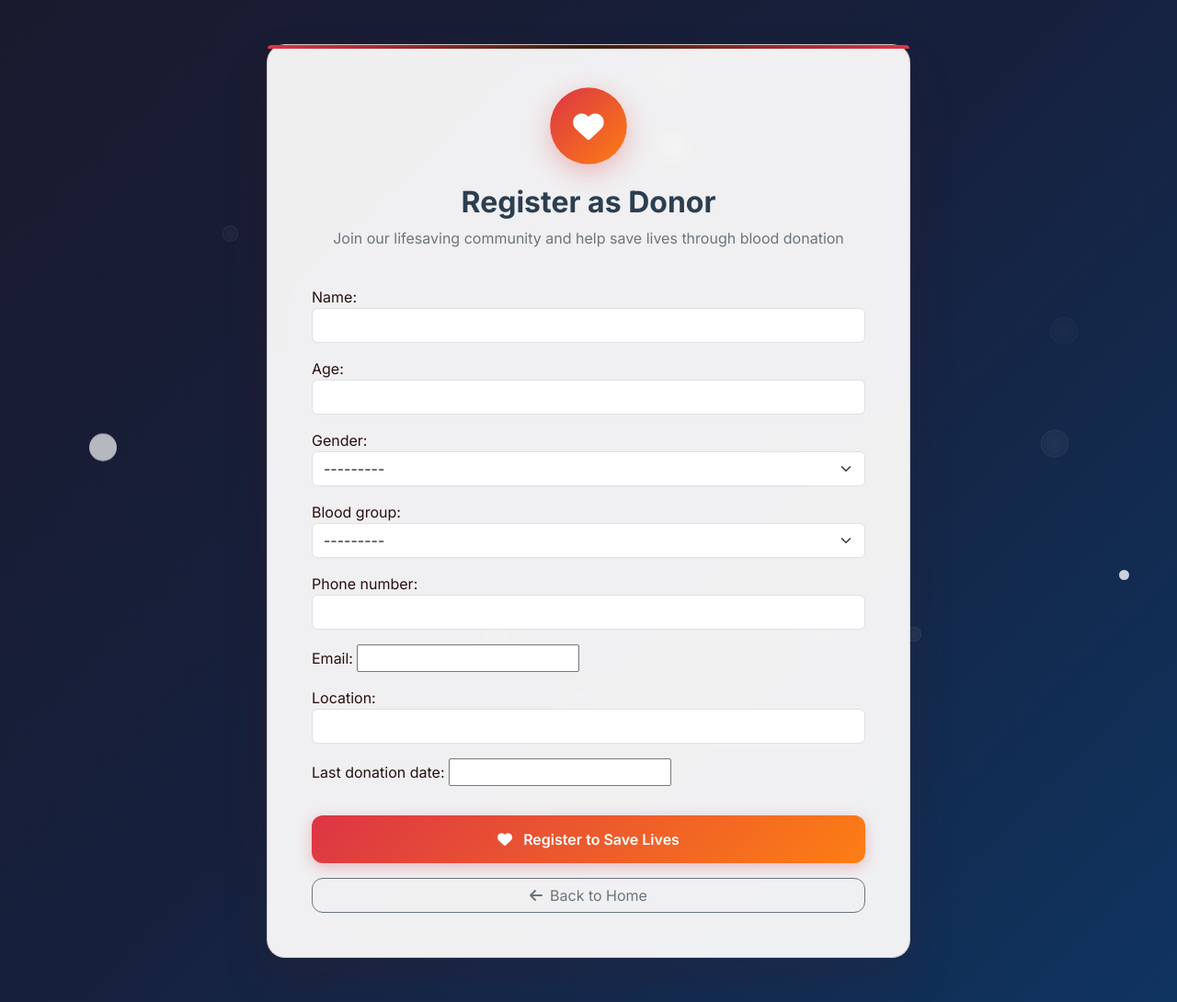
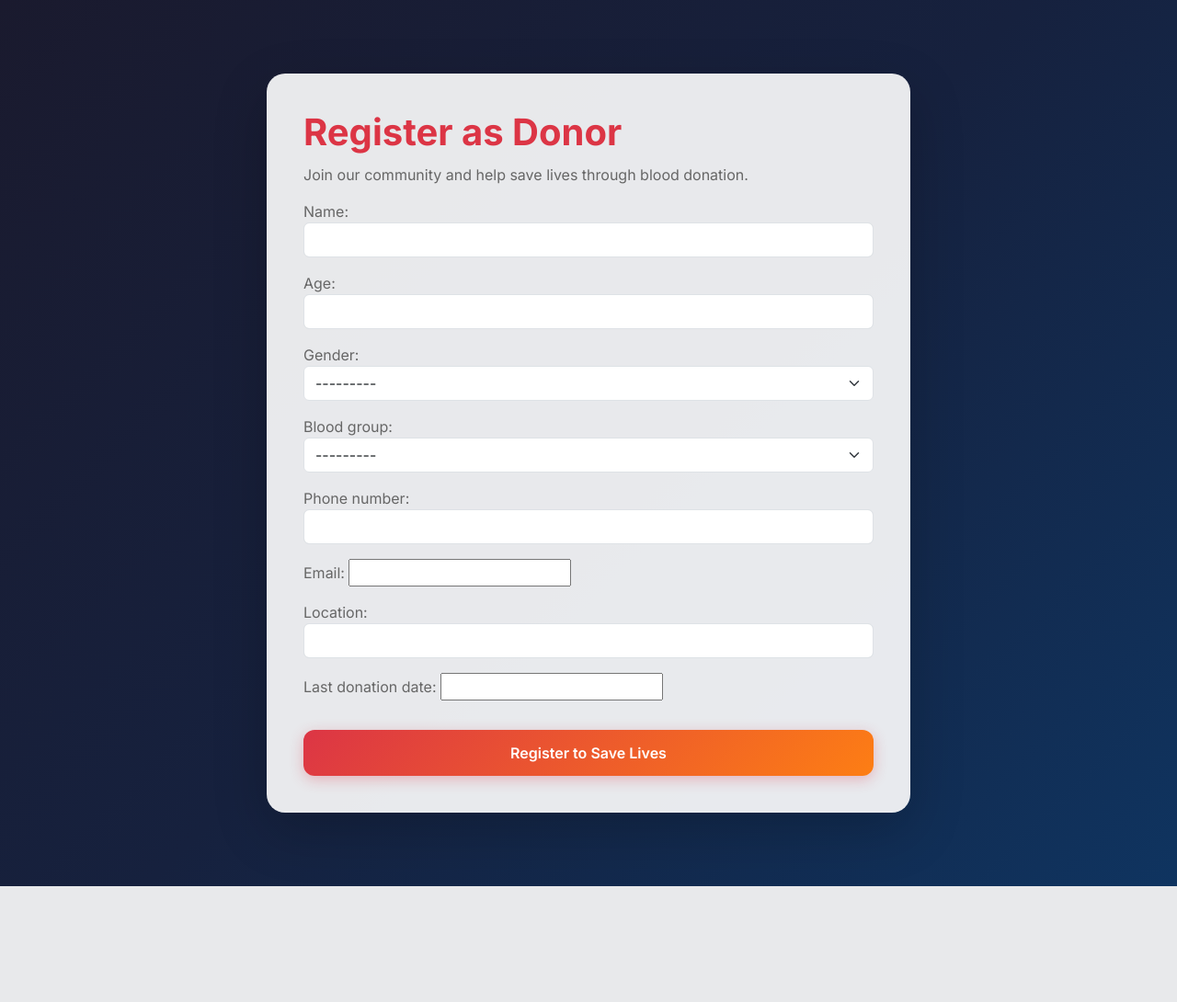
Before and after one commit to yashika0128/Life_Saver, a Django app: page /donors/new/ in a window 1280 px wide. Shown: the whole page at 92% size. After the commit the page ends 964 px from the top, so only its background shows below. Run offline with Django 5.2, Linux system fonts and the light colour scheme; some libraries are stand-ins or nearby versions.

Commit message:
Updated donor_list and also added pop-ups

```diff
--- a/lifesaver_app/templates/lifesaver_app/donor_form.html
+++ b/lifesaver_app/templates/lifesaver_app/donor_form.html
@@ -27,335 +27,209 @@
           #0f3460 100%
         );
         min-height: 100vh;
+        color: white;
         overflow-x: hidden;
-        color: #281010;
       }
-      /* Gentle Floating Bubbles */
-      .bubbles {
+
+      .form-card {
+        background: rgba(255, 255, 255, 0.9);
+        color: #333;
+        border-radius: 20px;
+        padding: 40px;
+        margin: 5rem auto;
+        width: 90%;
+        max-width: 700px;
+        box-shadow: 0 20px 60px rgba(0, 0, 0, 0.2);
+        position: relative;
+        z-index: 10;
+      }
+
+      .form-card h1 {
+        color: #dc3545;
+        font-weight: 700;
+        margin-bottom: 10px;
+      }
+
+      .form-card p {
+        color: #666;
+      }
+
+      .btn-primary {
+        background: linear-gradient(135deg, #dc3545, #fd7e14);
+        border: none;
+        border-radius: 12px;
+        padding: 0.8rem 2rem;
+        font-size: 1rem;
+        font-weight: 600;
+        width: 100%;
+        box-shadow: 0 4px 15px rgba(220, 53, 69, 0.3);
+      }
+
+      .btn-primary:hover {
+        transform: translateY(-2px);
+        box-shadow: 0 6px 20px rgba(220, 53, 69, 0.4);
+      }
+
+      /* POPUP STYLES */
+      .popup-overlay {
         position: fixed;
         top: 0;
         left: 0;
         width: 100%;
         height: 100%;
-        pointer-events: none;
-        z-index: 1;
+        background: rgba(0, 0, 0, 0.8);
+        backdrop-filter: blur(4px);
+        display: flex;
+        justify-content: center;
+        align-items: center;
+        z-index: 999;
+        opacity: 0;
+        visibility: hidden;
+        transition: 0.3s ease;
       }
 
-      .bubble {
-        position: absolute;
-        width: 40px;
-        height: 40px;
-        background: radial-gradient(
-          circle,
-          rgba(255, 255, 255, 0.1) 0%,
-          rgba(255, 255, 255, 0.05) 70%
-        );
-        border-radius: 50%;
-        animation: bubbleFloat 8s ease-in-out infinite;
-        border: 1px solid rgba(255, 255, 255, 0.1);
+      .popup-overlay.active {
+        opacity: 1;
+        visibility: visible;
       }
 
-      @keyframes bubbleFloat {
-        0%,
-        100% {
-          transform: translateY(0) translateX(0);
-          opacity: 0.3;
-        }
-        50% {
-          transform: translateY(-30px) translateX(15px);
-          opacity: 0.8;
-        }
+      .popup {
+        background: #1e1e2e;
+        color: white;
+        padding: 40px;
+        border-radius: 20px;
+        max-width: 500px;
+        width: 90%;
+        box-shadow: 0 20px 40px rgba(0, 0, 0, 0.5);
       }
 
-      /* Soft Heart Particles */
-      .hearts {
-        position: fixed;
-        top: 0;
-        left: 0;
-        width: 100%;
-        height: 100%;
-        pointer-events: none;
-        z-index: 1;
+      .summary-item {
+        display: flex;
+        justify-content: space-between;
+        padding: 10px 0;
+        border-bottom: 1px solid #444;
       }
 
-      .heart {
-        position: absolute;
-        color: rgba(255, 182, 193, 0.6);
-        font-size: 20px;
-        animation: heartFloat 6s ease-in-out infinite;
+      .popup-actions {
+        display: flex;
+        justify-content: space-between;
+        margin-top: 30px;
       }
 
-      @keyframes heartFloat {
-        0%,
-        100% {
-          transform: translateY(0) rotate(0deg);
-          opacity: 0.4;
-        }
-        50% {
-          transform: translateY(-20px) rotate(10deg);
-          opacity: 0.8;
-        }
+      .popup-actions button {
+        padding: 10px 20px;
+        border: none;
+        border-radius: 8px;
+        font-weight: 600;
+        cursor: pointer;
       }
 
-      /* Gentle Pulse Background */
-      .pulse-bg {
+      .edit-btn {
+        background-color: #28a745;
+        color: white;
+      }
+      .delete-btn {
+        background-color: #dc3545;
+        color: white;
+      }
+      .confirm-btn {
+        background-color: #ffc107;
+        color: #000;
+      }
+
+      .success-message {
         position: fixed;
         top: 50%;
         left: 50%;
-        width: 500px;
-        height: 500px;
-        background: radial-gradient(
-          circle,
-          rgba(100, 149, 237, 0.1) 0%,
-          transparent 70%
-        );
-        border-radius: 50%;
         transform: translate(-50%, -50%);
-        animation: gentlePulse 4s ease-in-out infinite;
-        z-index: 1;
-      }
-
-      @keyframes gentlePulse {
-        0%,
-        100% {
-          transform: translate(-50%, -50%) scale(0.8);
-          opacity: 0.3;
-        }
-        50% {
-          transform: translate(-50%, -50%) scale(1.1);
-          opacity: 0.6;
-        }
-      }
-
-      /* Twinkling Stars */
-      .stars {
-        position: fixed;
-        top: 0;
-        left: 0;
-        width: 100%;
-        height: 100%;
-        pointer-events: none;
-        z-index: 1;
-      }
-
-      .star {
-        position: absolute;
-        width: 2px;
-        height: 2px;
-        background: #ffffff;
-        border-radius: 50%;
-        animation: twinkle 3s ease-in-out infinite;
-      }
-
-      @keyframes twinkle {
-        0%,
-        100% {
-          opacity: 0.3;
-          transform: scale(1);
-        }
-        50% {
-          opacity: 1;
-          transform: scale(1.5);
-        }
-      }
-
-      .main-container {
-        min-height: 100vh;
-        display: flex;
-        align-items: center;
-        justify-content: center;
-        padding: 3rem 1rem;
-        position: relative;
-        z-index: 10;
-      }
-      .form-card {
-        background: rgba(252, 251, 251, 0.95);
-        backdrop-filter: blur(10px);
+        background: #28a745;
+        color: white;
+        padding: 30px;
         border-radius: 20px;
-        box-shadow: 0 25px 50px rgba(82, 19, 19, 0.15);
-        border: 1px solid rgba(101, 52, 52, 0.2);
-        padding: 3rem;
-        width: 100%;
-        max-width: 700px;
-        position: relative;
-      }
-      .form-card::before {
-        content: "";
-        position: absolute;
-        top: 0;
-        left: 0;
-        right: 0;
-        height: 4px;
-        background: linear-gradient(90deg, #dc3545, #38200c, #dc3545);
-        border-radius: 20px 20px 0 0;
-      }
-      .header-section {
         text-align: center;
-        margin-bottom: 2.5rem;
-      }
-      .icon-container {
-        width: 80px;
-        height: 80px;
-        margin: 0 auto 1.5rem;
-        background: linear-gradient(135deg, #dc3545, #fd7e14);
-        border-radius: 50%;
-        display: flex;
-        align-items: center;
-        justify-content: center;
-        box-shadow: 0 8px 25px rgba(220, 53, 69, 0.3);
-        animation: pulse 2s infinite;
-      }
-      @keyframes pulse {
-        0%,
-        100% {
-          transform: scale(1);
-        }
-        50% {
-          transform: scale(1.05);
-        }
-      }
-      .icon-container i {
-        color: white;
-        font-size: 2rem;
-      }
-      .page-title {
-        font-size: 2rem;
-        font-weight: 700;
-        color: #2c3e50;
-      }
-      .page-subtitle {
-        color: #6c757d;
-      }
-      .btn-primary {
-        background: linear-gradient(135deg, #dc3545, #fd7e14);
-        border: none;
-        border-radius: 12px;
-        padding: 0.875rem 2rem;
-        font-size: 1rem;
-        font-weight: 600;
-        width: 100%;
-        box-shadow: 0 4px 15px rgba(220, 53, 69, 0.3);
-      }
-      .btn-primary:hover {
-        transform: translateY(-2px);
-        box-shadow: 0 6px 20px rgba(220, 53, 69, 0.4);
-        background: linear-gradient(135deg, #c82333, #e8590c);
-      }
-      .btn-outline-secondary {
-        margin-top: 1rem;
-        border-radius: 12px;
-      }
-      .bubbles,
-      .hearts,
-      .stars {
-        position: fixed;
-        top: 0;
-        left: 0;
-        width: 100%;
-        height: 100%;
-        pointer-events: none;
-        z-index: 1;
-      }
-      .bubble,
-      .heart,
-      .star {
-        position: absolute;
-        border-radius: 50%;
-        animation: floatAnimation 8s ease-in-out infinite;
-      }
-      @keyframes floatAnimation {
-        0%,
-        100% {
-          transform: translateY(0);
-          opacity: 0.3;
-        }
-        50% {
-          transform: translateY(-30px);
-          opacity: 0.8;
-        }
+        z-index: 2000;
+        display: none;
       }
     </style>
   </head>
   <body>
-    <div class="animated-bg">
-      <span></span><span></span><span></span><span></span><span></span
-      ><span></span>
-    </div>
+    <div class="form-card">
+      <h1>Register as Donor</h1>
+      <p>Join our community and help save lives through blood donation.</p>
 
-    <div class="bubbles"></div>
-    <div class="hearts"></div>
-    <div class="stars"></div>
-    <div class="container main-container">
-      <div class="form-card">
-        <div class="header-section">
-          <div class="icon-container">
-            <i class="fas fa-heart"></i>
-          </div>
-          <h1 class="page-title">Register as Donor</h1>
-          <p class="page-subtitle">
-            Join our lifesaving community and help save lives through blood
-            donation
-          </p>
-        </div>
-        <form method="POST">
+      <form id="donorForm" method="POST">
         {% csrf_token %} {{ form.as_p }}
 
         <button
-            id="submitBtn"
-            type="submit"
+          type="button"
           class="btn btn-primary mt-3"
-            onclick="animateSubmit(event)"
+          onclick="showPopup()"
         >
-            <span id="btnIcon"><i class="fas fa-heart me-2"></i></span>
-            <span id="btnText">Register to Save Lives</span>
+          Register to Save Lives
         </button>
       </form>
-        <div class="text-center">
-          <a href="/" class="btn btn-outline-secondary w-100">
-            <i class="fas fa-arrow-left me-2"></i>Back to Home
-          </a>
+    </div>
+
+    <!-- Confirmation Popup -->
+    <div class="popup-overlay" id="popupOverlay">
+      <div class="popup">
+        <h2>🩸 Confirm Your Details</h2>
+        <div id="summaryContent" class="mt-4">
+          <!-- Summary details inserted dynamically -->
+        </div>
+        <div class="popup-actions mt-4">
+          <button class="edit-btn" onclick="closePopup()">Edit</button>
+          <button class="confirm-btn" onclick="submitForm()">Confirm</button>
         </div>
       </div>
     </div>
+
+    <!-- Success Message -->
+    <div class="success-message" id="successMessage">
+      <h3>🎉 Thank You!</h3>
+      <p>Your donation has been successfully registered!</p>
+    </div>
+
     <script>
-      function createElement(className, containerId) {
-        const el = document.createElement("div");
-        el.className = className;
-        el.style.left = Math.random() * 100 + "vw";
-        el.style.top = Math.random() * 100 + "vh";
-        el.style.width = el.style.height = Math.random() * 20 + 10 + "px";
-        document.querySelector(containerId).appendChild(el);
-        setTimeout(() => el.remove(), 8000);
+      function showPopup() {
+        const form = document.getElementById("donorForm");
+        const inputs = form.querySelectorAll("input, select, textarea");
+        let summary = "";
+
+        inputs.forEach((input) => {
+          if (
+            input.name !== "csrfmiddlewaretoken" && // Ignore CSRF token
+            input.type !== "submit" &&
+            input.value.trim() !== ""
+          ) {
+            const label =
+              input.labels?.[0]?.innerText ||
+              input.name
+                .replace(/_/g, " ")
+                .replace(/\b\w/g, (l) => l.toUpperCase());
+            summary += `<div class="summary-item"><span>${label}:</span><span>${input.value}</span></div>`;
           }
-      setInterval(() => createElement("bubble", ".bubbles"), 1000);
-      setInterval(() => createElement("heart", ".hearts"), 1500);
-      setInterval(() => createElement("star", ".stars"), 800);
-    </script>
-    <script src="https://cdnjs.cloudflare.com/ajax/libs/bootstrap/5.3.0/js/bootstrap.bundle.min.js"></script>
-  <script>
-  function animateSubmit(event) {
-    const btn = document.getElementById("submitBtn");
-    const icon = document.getElementById("btnIcon");
-    const text = document.getElementById("btnText");
+        });
 
-    event.preventDefault(); // prevent default for visual effect
-    text.innerText = "Saving...";
-    icon.innerHTML = "🐰"; // Bunny!
-    btn.disabled = true;
+        document.getElementById("summaryContent").innerHTML = summary;
+        document.getElementById("popupOverlay").classList.add("active");
+      }
 
-    // Button bounce effect
-    btn.style.transition = "transform 0.3s ease";
-    btn.style.transform = "scale(1.1)";
+      function closePopup() {
+        document.getElementById("popupOverlay").classList.remove("active");
+      }
+
+      function submitForm() {
+        document.getElementById("popupOverlay").classList.remove("active");
+        const successMsg = document.getElementById("successMessage");
+        successMsg.style.display = "block";
+
+        // Redirect to homepage after 2.5 seconds
         setTimeout(() => {
-      btn.style.transform = "scale(1)";
-    }, 300);
-
-    // Submit after short delay
-    setTimeout(() => {
-      btn.closest("form").submit();
-    }, 800); // 0.8s delay for the bounce effect
+          successMsg.style.display = "none";
+          window.location.href = "/"; // Update this if your home URL is different
+        }, 2500);
       }
     </script>
-
   </body>
 </html>
--- a/lifesaver_app/urls.py
+++ b/lifesaver_app/urls.py
@@ -2,23 +2,18 @@ from django.urls import path
 from . import views
 
 urlpatterns = [
-    # Home / Landing Page
-    path('', views.index, name='index'),
-
-    # Donor URLs
+    path('', views.home, name='home'),  # Homepage with success message
     path('donors/', views.donor_list, name='donor_list'),
     path('donors/new/', views.donor_create, name='donor_create'),
-    path('donors/<int:pk>/edit/', views.donor_edit, name='donor_edit'),
-    path('donors/<int:pk>/delete/', views.donor_delete, name='donor_delete'),
+    path('donors/edit/<int:pk>/', views.donor_edit, name='donor_edit'),
+    path('donors/delete/<int:pk>/', views.donor_delete, name='donor_delete'),
 
-    # Receiver URLs
     path('receivers/', views.receiver_list, name='receiver_list'),
     path('receivers/new/', views.receiver_create, name='receiver_create'),
 
-    # Static/Informational Pages
     path('community/', views.community, name='community'),
-    path('mobile-friendly/', views.mobile_friendly, name='mobile_friendly'),
-    path('trusted-network/', views.trusted_network, name='trusted_network'),
-    path('track-impact/', views.track_impact, name='track_impact'),
-    path('safe-donation/', views.safe_easy_donation, name='safe_easy_donation'),
+    path('mobile/', views.mobile_friendly, name='mobile_friendly'),
+    path('network/', views.trusted_network, name='trusted_network'),
+    path('impact/', views.track_impact, name='track_impact'),
+    path('donation/', views.safe_easy_donation, name='safe_easy_donation'),
 ]
--- a/lifesaver_app/views.py
+++ b/lifesaver_app/views.py
@@ -2,9 +2,16 @@ from django.shortcuts import render, redirect, get_object_or_404
 from .models import Donor, Receiver
 from .forms import DonorForm, ReceiverForm
 
-# 🏠 Home Page
-def index(request):
-    return render(request, 'lifesaver_app/index.html')
+# 🏠 Home Page with donor success message
+def home(request):
+    donor_data = request.session.pop('donor_data', None)
+    success = request.session.pop('success', False)
+    print("donor_data:", donor_data)
+    print("show_success:", success)
+    return render(request, 'lifesaver_app/index.html', {
+        'donor_data': donor_data,
+        'show_success': success
+    })
 
 # 🩸 Donor Views
 def donor_list(request):
@@ -12,10 +19,24 @@ def donor_list(request):
     return render(request, 'lifesaver_app/donor_list.html', {'donors': donors})
 
 def donor_create(request):
-    form = DonorForm(request.POST or None)
-    if form.is_valid():
-        form.save()
-        return redirect('donor_list')
+    if request.method == 'POST':
+        form = DonorForm(request.POST)
+        if form.is_valid():
+            donor = form.save()
+            request.session['donor_data'] = {
+                'name': donor.name,
+                'age': donor.age,
+                'gender': donor.gender,
+                'blood_group': donor.blood_group,
+                'phone': donor.phone_number,
+                'email': donor.email,
+                'location': donor.location,
+                'last_donation_date': str(donor.last_donation_date),
+            }
+            request.session['success'] = True
+            return redirect('home')  # Redirect to homepage
+    else:
+        form = DonorForm()
     return render(request, 'lifesaver_app/donor_form.html', {'form': form})
 
 def donor_edit(request, pk):
```
Also changed, not shown: lifesaver_app/templates/lifesaver_app/index.html (+64 -7 lines). Lines whose indentation alone changed are shown as unchanged.
